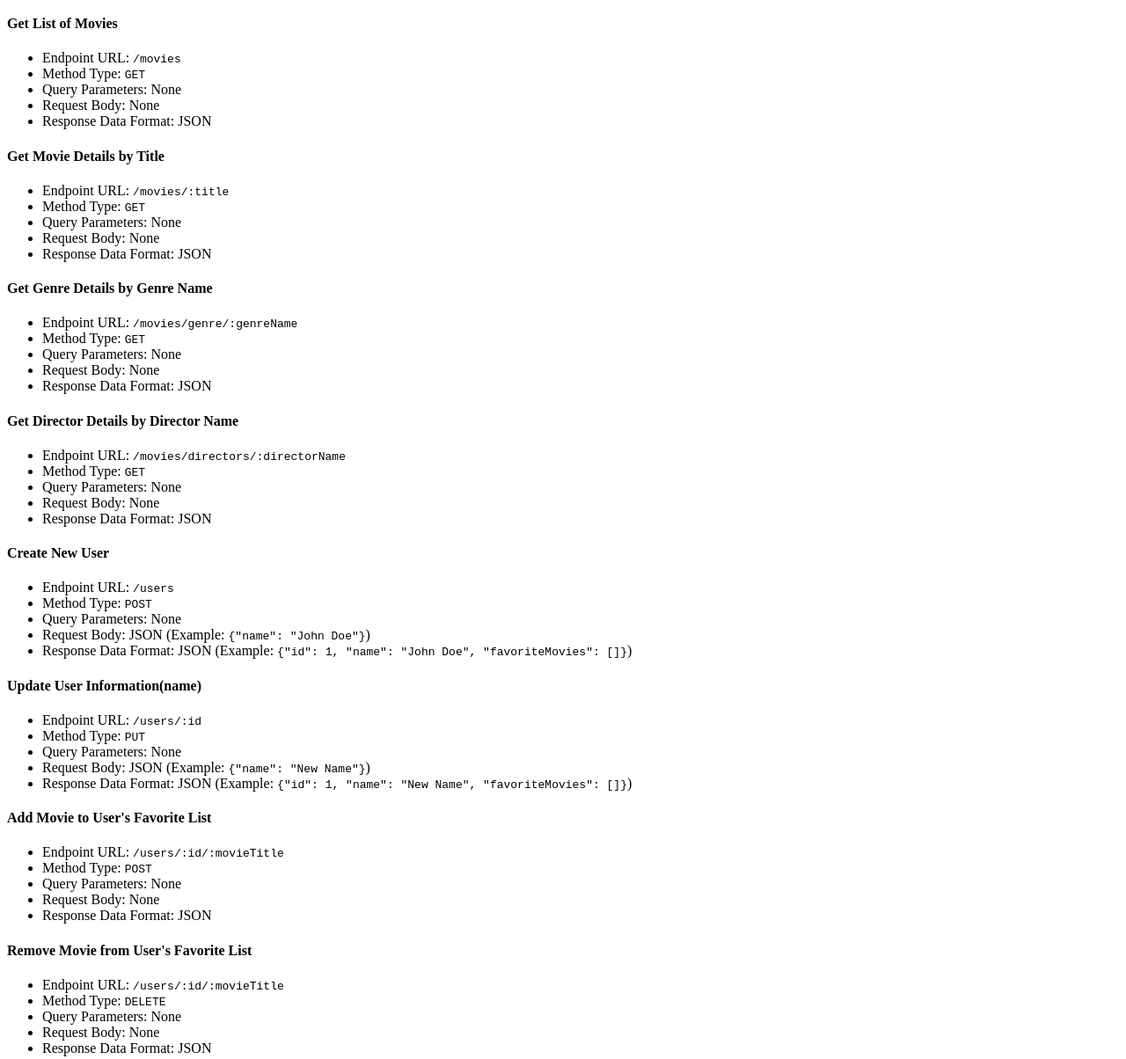
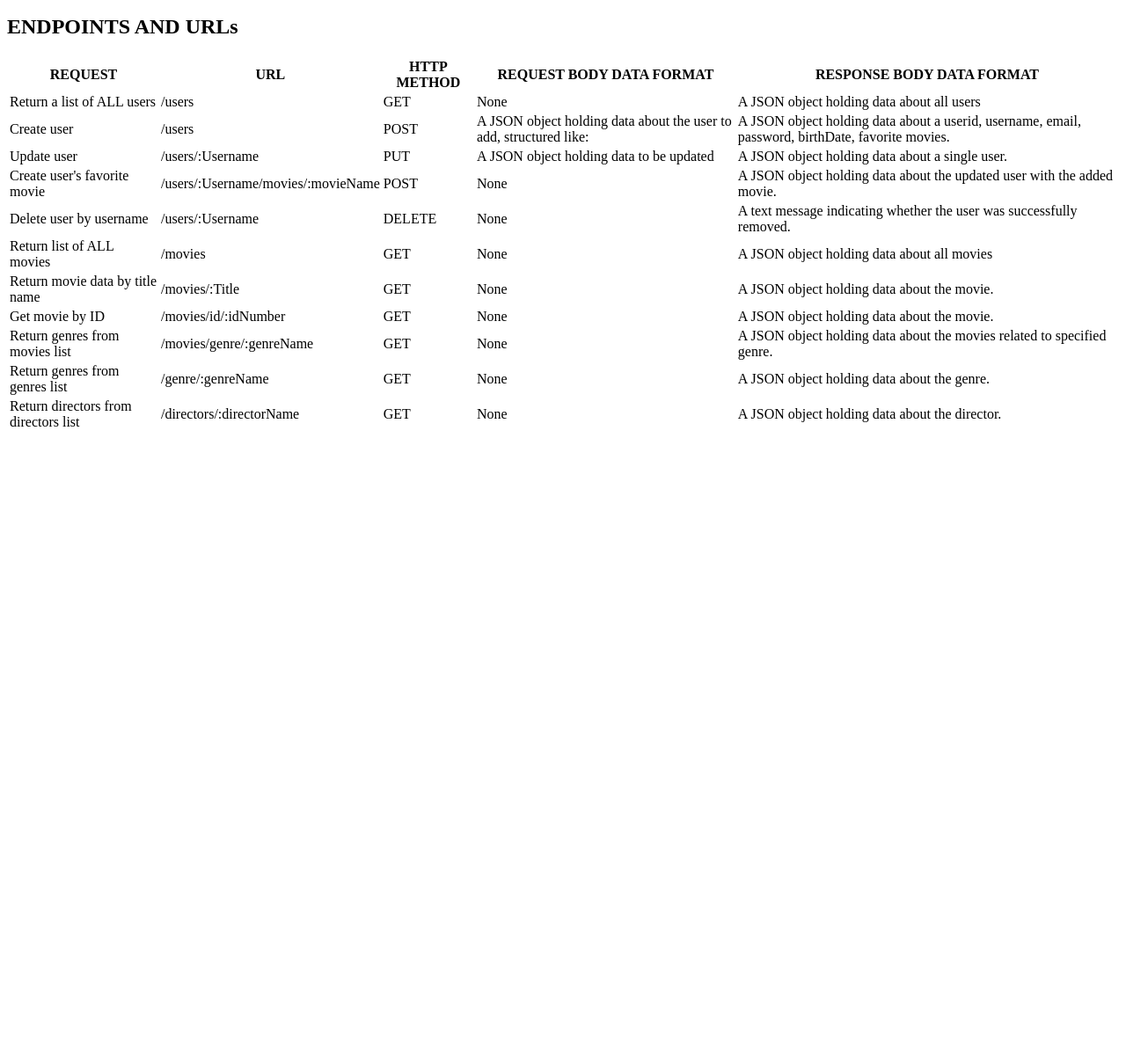
Before and after one commit to liankhek/movie_api, a website: page public/documentation.html in a window 1280 px wide. Shown: the part 292-1496 px from the top of the page at 88% size. After the commit the page ends 800 px from the top, so only its background shows below. Drawn offline with Linux system fonts and the light colour scheme.

Commit message:
Update documentation.html

```diff
--- a/public/documentation.html
+++ b/public/documentation.html
@@ -18,86 +18,96 @@
         The primary goal of the Movie API is to serve movie enthusiasts by offering access to information about different movies, directors, and genres. Users can retrieve data on movies, update their profiles, add movies to their favorites, and more.
     </p>
 
-    <h4>Get List of Movies</h4>
-    <ul>
-        <li>Endpoint URL: <code>/movies</code></li>
-        <li>Method Type: <code>GET</code></li>
-        <li>Query Parameters: None</li>
-        <li>Request Body: None</li>
-        <li>Response Data Format: JSON</li>
-    </ul>
-
-    <h4>Get Movie Details by Title</h4>
-    <ul>
-        <li>Endpoint URL: <code>/movies/:title</code></li>
-        <li>Method Type: <code>GET</code></li>
-        <li>Query Parameters: None</li>
-        <li>Request Body: None</li>
-        <li>Response Data Format: JSON</li>
-    </ul>
-
-    <h4>Get Genre Details by Genre Name</h4>
-    <ul>
-        <li>Endpoint URL: <code>/movies/genre/:genreName</code></li>
-        <li>Method Type: <code>GET</code></li>
-        <li>Query Parameters: None</li>
-        <li>Request Body: None</li>
-        <li>Response Data Format: JSON</li>
-    </ul>
-
-    <h4>Get Director Details by Director Name</h4>
-    <ul>
-        <li>Endpoint URL: <code>/movies/directors/:directorName</code></li>
-        <li>Method Type: <code>GET</code></li>
-        <li>Query Parameters: None</li>
-        <li>Request Body: None</li>
-        <li>Response Data Format: JSON</li>
-    </ul>
-
-    <h4>Create New User</h4>
-    <ul>
-        <li>Endpoint URL: <code>/users</code></li>
-        <li>Method Type: <code>POST</code></li>
-        <li>Query Parameters: None</li>
-        <li>Request Body: JSON (Example: <code>{"name": "John Doe"}</code>)</li>
-        <li>Response Data Format: JSON (Example: <code>{"id": 1, "name": "John Doe", "favoriteMovies": []}</code>)</li>
-    </ul>
-
-    <h4>Update User Information(name)</h4>
-    <ul>
-        <li>Endpoint URL: <code>/users/:id</code></li>
-        <li>Method Type: <code>PUT</code></li>
-        <li>Query Parameters: None</li>
-        <li>Request Body: JSON (Example: <code>{"name": "New Name"}</code>)</li>
-        <li>Response Data Format: JSON (Example: <code>{"id": 1, "name": "New Name", "favoriteMovies": []}</code>)</li>
-    </ul>
-
-    <h4>Add Movie to User's Favorite List</h4>
-    <ul>
-        <li>Endpoint URL: <code>/users/:id/:movieTitle</code></li>
-        <li>Method Type: <code>POST</code></li>
-        <li>Query Parameters: None</li>
-        <li>Request Body: None</li>
-        <li>Response Data Format: JSON</li>
-    </ul>
-
-    <h4>Remove Movie from User's Favorite List</h4>
-    <ul>
-        <li>Endpoint URL: <code>/users/:id/:movieTitle</code></li>
-        <li>Method Type: <code>DELETE</code></li>
-        <li>Query Parameters: None</li>
-        <li>Request Body: None</li>
-        <li>Response Data Format: JSON</li>
-    </ul>
-
-    <h4>Delete User</h4>
-    <ul>
-        <li>Endpoint URL: <code>/users/:id</code></li>
-        <li>Method Type: <code>DELETE</code></li>
-        <li>Query Parameters: None</li>
-        <li>Request Body: None</li>
-        <li>Response Data Format: JSON</li>
-    </ul>
-
+    <h2>ENDPOINTS AND URLs</h2>
+    <table>
+        <thead>
+            <tr>
+                <th>REQUEST</th>
+                <th>URL</th>
+                <th>HTTP METHOD</th>
+                <th>REQUEST BODY DATA FORMAT</th>
+                <th>RESPONSE BODY DATA FORMAT</th>
+            </tr>
+        </thead>
+        <tbody>
+            <tr>
+                <td>Return a list of ALL users</td>
+                <td>/users</td>
+                <td>GET</td>
+                <td>None</td>
+                <td>A JSON object holding data about all users</td>
+            </tr>
+            <tr>
+                <td>Create user</td>
+                <td>/users</td>
+                <td>POST</td>
+                <td>A JSON object holding data about the user to add, structured like:</td>
+                <td>A JSON object holding data about a userid, username, email, password, birthDate, favorite movies.</td>
+            </tr>
+            <tr>
+                <td>Update user</td>
+                <td>/users/:Username</td>
+                <td>PUT</td>
+                <td>A JSON object holding data to be updated</td>
+                <td>A JSON object holding data about a single user.</td>
+            </tr>
+            <tr>
+                <td>Create user's favorite movie</td>
+                <td>/users/:Username/movies/:movieName</td>
+                <td>POST</td>
+                <td>None</td>
+                <td>A JSON object holding data about the updated user with the added movie.</td>
+            </tr>
+            <tr>
+                <td>Delete user by username</td>
+                <td>/users/:Username</td>
+                <td>DELETE</td>
+                <td>None</td>
+                <td>A text message indicating whether the user was successfully removed.</td>
+            </tr>
+            <tr>
+                <td>Return list of ALL movies</td>
+                <td>/movies</td>
+                <td>GET</td>
+                <td>None</td>
+                <td>A JSON object holding data about all movies</td>
+            </tr>
+            <tr>
+                <td>Return movie data by title name</td>
+                <td>/movies/:Title</td>
+                <td>GET</td>
+                <td>None</td>
+                <td>A JSON object holding data about the movie.</td>
+            </tr>
+            <tr>
+                <td>Get movie by ID</td>
+                <td>/movies/id/:idNumber</td>
+                <td>GET</td>
+                <td>None</td>
+                <td>A JSON object holding data about the movie.</td>
+            </tr>
+            <tr>
+                <td>Return genres from movies list</td>
+                <td>/movies/genre/:genreName</td>
+                <td>GET</td>
+                <td>None</td>
+                <td>A JSON object holding data about the movies related to specified genre.</td>
+            </tr>
+            <tr>
+                <td>Return genres from genres list</td>
+                <td>/genre/:genreName</td>
+                <td>GET</td>
+                <td>None</td>
+                <td>A JSON object holding data about the genre.</td>
+            </tr>
+            <tr>
+                <td>Return directors from directors list</td>
+                <td>/directors/:directorName</td>
+                <td>GET</td>
+                <td>None</td>
+                <td>A JSON object holding data about the director.</td>
+            </tr>
+        </tbody>
+    </table>
 </body>
 </html>
```
